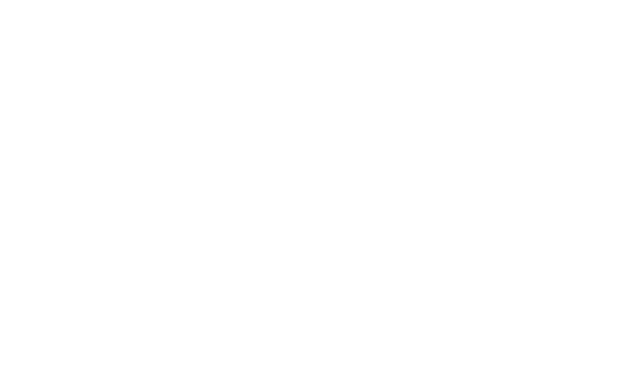
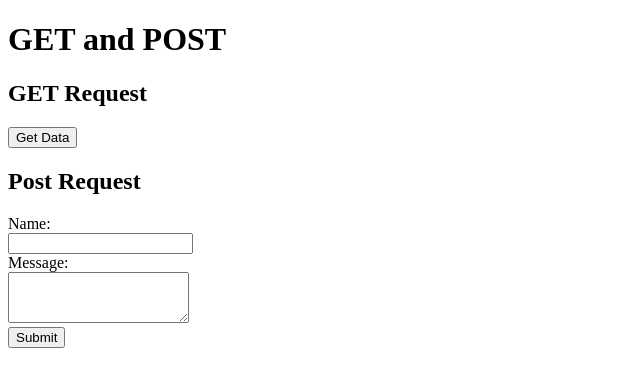
Before and after one commit to devMainak/get-post-js, a plain HTML site: page index.html in a window 1280 px wide. Shown: the whole page, without its empty margins (0-640 px from the left). Drawn offline with Linux system fonts and the light colour scheme.

Commit message:
html completed

```diff
--- a/index.html
+++ b/index.html
@@ -11,12 +11,36 @@
 <body>
 
   <div>
+    <h1>GET and POST</h1>
 
+    <h2>GET Request</h2>
+    <button id="getDataBtn">Get Data</button>
+    <ul id="showData"></ul>
+
+    <h2>Post Request</h2>
+    <form id="messageForm">
+      <div>
+      <label for="userName">Name:</label>
+      <div>
+        <input id="userName"/>
+      </div>
+        </div>
+      <div>
+        <label for="userMessage">Message:</label>
+        <div>
+          <textarea id="userMessage" rows="3"></textarea>
+        </div>
+          </div>
+      <button type="submit">Submit</button>
+    </form>
+  <div id="responseContainer"></div>
   </div>
 
 
   <script>
 
+  // const
+
   </script>
 </body>
 
```
